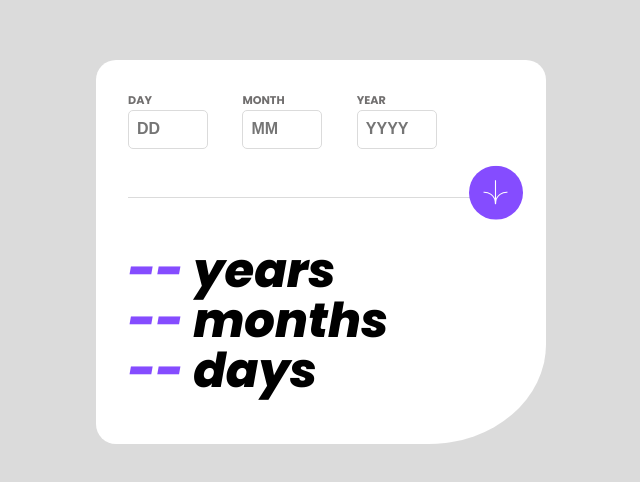
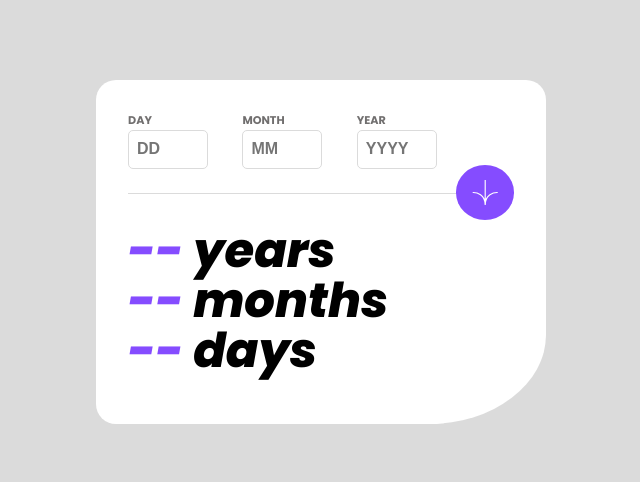
Before and after one commit to Robertron624/age-calculator-app, a Vue app: page / in a window 1280 px wide. Shown: the part 148-630 px from the top of the page, without its empty margins (319-959 px from the left). Built offline with nearby package versions, Linux system fonts and the light colour scheme.

Commit message:
fix: button position now is responsive

```diff
--- a/src/App.vue
+++ b/src/App.vue
@@ -134,6 +134,7 @@
     <div class="container">
       <div class="date-inputs">
         <form action="GET" @submit.prevent="calculate">
+          <div class="inputs">
             <div class="input-container">
                 <label :class="{'error-label': inputErrors.daysErrors || dateError}" for="day">Day</label>
                 <input :class="{'error-border': inputErrors.daysErrors || dateError}" v-model="daysInput" placeholder="DD" type="number" name="day" id="day">
@@ -149,9 +150,12 @@
               <input :class="{'error-border': inputErrors.yearsErrors || dateError}" v-model="yearsInput" placeholder="YYYY" type="number" name="year" id="year">
               <span v-if="inputErrors.yearsErrors" class="error-msg">{{ inputErrors.yearsErrors }}</span>
             </div>
+          </div>
+          <div class="button-container">
             <button role="button" class="arrow" type="submit">
             <svg xmlns="http://www.w3.org/2000/svg" width="46" height="44" viewBox="0 0 46 44"><g fill="none" stroke="#FFF" stroke-width="2"><path d="M1 22.019C8.333 21.686 23 25.616 23 44M23 44V0M45 22.019C37.667 21.686 23 25.616 23 44"/></g></svg>
             </button>
+          </div>
         </form>
         <!-- <img class="arrow" src="icon-arrow.svg" alt="arrow"> -->
         <span v-if="dateError" class="error-msg">Must be a valid date</span>
@@ -184,29 +188,42 @@ main {
   border-radius: 20px 20px 26% 20px;
 }
 
+.date-inputs {
+  padding: 2rem 0 0rem 0;
+  /* border-bottom: 1px solid var(--light-grey); */
+  position: relative;
+}
 
-.date-inputs {
-  padding: 2rem 0 3rem 0;
+.button-container {
+  display: flex;
+  justify-content: center;
+  margin-top: 3.5rem;
+  position: relative;
   border-bottom: 1px solid var(--light-grey);
-  position: relative;
 }
 
 .arrow {
   border-color: transparent;
   position: absolute;
-  bottom: -175%;
-  right: 39%;
-  transform: translateY(-50%);
+  width: 58px;
   background-color: var(--purple);
   border-radius: 50%;
   padding: .8rem;
   transition: all .3s ease-in-out;
   cursor: pointer;
+  align-self: center;
+}
+
+.arrow::after {
+  content: "";
+  height: 2px;
+  width: 100%;
+  background-color: var(--purple);
 }
 
 .arrow svg {
   display: block;
-  width: 25px;
+  width: 100%;
   height: 25px;
 }
 
@@ -214,8 +231,13 @@ main {
   background-color: black;
 }
 
+.date-inputs form{
+    display: flex;
+    justify-content: space-between;
+    flex-direction: column;
+}
 
-.date-inputs form{
+.date-inputs .inputs {
   display: flex;
   justify-content: space-between;
 }
@@ -233,7 +255,7 @@ main {
 }
 
 .date-inputs input {
-  width: 4rem;
+  width: 5rem;
   height: 2.4rem;
   font-size: 1rem;
   font-weight: 600;
@@ -270,7 +292,8 @@ main {
 
 .error-msg {
   color: var(--light-red);
-  font-size: 0.6rem;
+  font-size: 0.5rem;
+  margin-top: .3rem;
   font-weight: 300;
   text-transform: capitalize;
   font-style: italic;
@@ -291,15 +314,24 @@ main {
   }
 
   .arrow {
-    right: -28%;
-  }
-
-  .date-inputs input {
-    width: 5rem;
+    right: 0%;
   }
 
   .date-inputs form {
+    width: 100%;
+  }
+
+  .date-inputs .inputs {
     width: 80%;
   }
+
+  .button-container {
+    margin-top: 1.5rem;
+  }
+
+  .calculation {
+    padding-top: 2rem;
+  }
+
 }
 </style>
--- a/src/assets/main.css
+++ b/src/assets/main.css
@@ -3,7 +3,6 @@
 #app {
   max-width: 1280px;
   margin: 0 auto;
-  padding: 2rem;
 
   font-weight: normal;
   min-height: 100vh;
```
Lines whose indentation alone changed are shown as unchanged.
